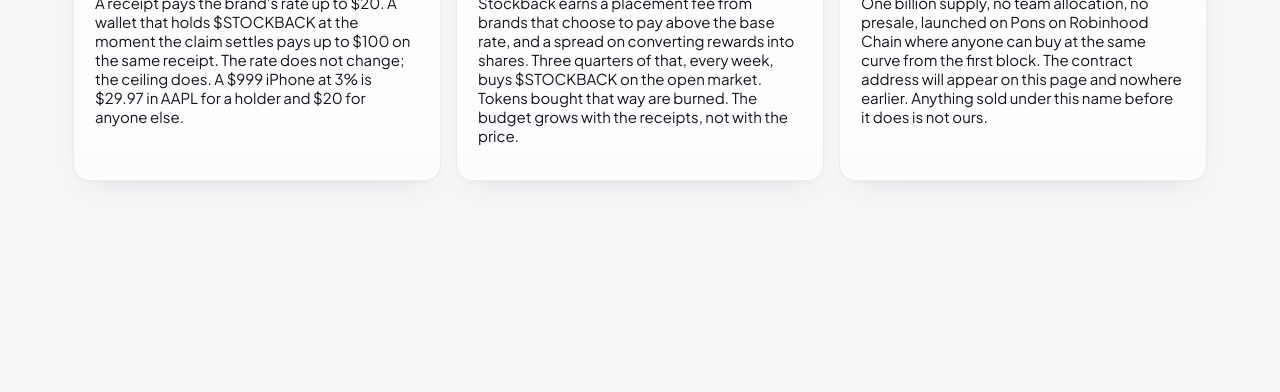
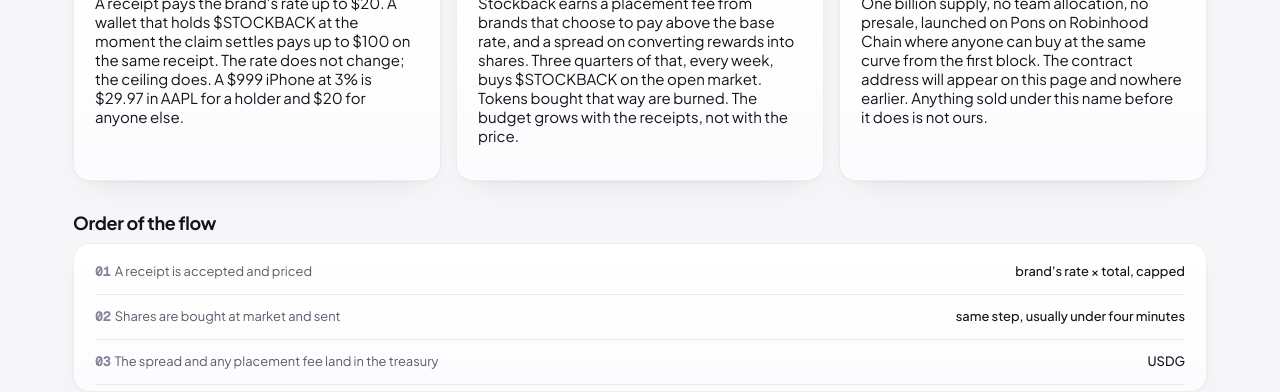
Before and after one commit to stockbackrh/stockback, a website: page token.html in a window 1280 px wide. Shown: the part 438-830 px from the top of the page. Before the commit the page ends 800 px from the top, so only its background shows below. Drawn offline with Linux system fonts and the light colour scheme.

Commit message:
docs: token page, read before buying

```diff
--- a/token.html
+++ b/token.html
@@ -11,7 +11,6 @@
 <link rel="apple-touch-icon" href="/apple-icon.png" type="image/png" sizes="180x180"/>
 <meta name="theme-color" content="#0a0a0b"/>
 <meta property="og:site_name" content="StockBack"/><meta property="og:type" content="website"/>
-<meta property="og:image" content="https://usestockback.xyz/og.png"/><meta name="twitter:card" content="summary_large_image"/><meta name="twitter:image" content="https://usestockback.xyz/og.png"/>
 <script src="/shelf.js"></script>
 
 <title>$STOCKBACK — StockBack</title>
@@ -26,3 +25,9 @@
 <div class="token-card"><h3>It raises your cap</h3><span class="big">$20 → $100</span><p>A receipt pays the brand's rate up to $20. A wallet that holds $STOCKBACK at the moment the claim settles pays up to $100 on the same receipt. The rate does not change; the ceiling does. A $999 iPhone at 3% is $29.97 in AAPL for a holder and $20 for anyone else.</p></div>
 <div class="token-card"><h3>It is what revenue buys</h3><span class="big">75%</span><p>Stockback earns a placement fee from brands that choose to pay above the base rate, and a spread on converting rewards into shares. Three quarters of that, every week, buys $STOCKBACK on the open market. Tokens bought that way are burned. The budget grows with the receipts, not with the price.</p></div>
 <div class="token-card"><h3>It launches on Pons</h3><span class="big">1B</span><p>One billion supply, no team allocation, no presale, launched on Pons on Robinhood Chain where anyone can buy at the same curve from the first block. The contract address will appear on this page and nowhere earlier. Anything sold under this name before it does is not ours.</p></div>
+</div>
+<h2 style="font-size:1.2rem;letter-spacing:-.02em;margin:2rem 0 .6rem">Order of the flow</h2>
+<div class="card reveal" style="padding:.4rem 1.4rem">
+<div class="prow" style="padding:.9rem 0;border-bottom:1px solid var(--line)"><span><b class="mono" style="color:var(--ink-faint)">01</b>&nbsp; A receipt is accepted and priced</span><span>brand's rate × total, capped</span></div>
+<div class="prow" style="padding:.9rem 0;border-bottom:1px solid var(--line)"><span><b class="mono" style="color:var(--ink-faint)">02</b>&nbsp; Shares are bought at market and sent</span><span>same step, usually under four minutes</span></div>
+<div class="prow" style="padding:.9rem 0;border-bottom:1px solid var(--line)"><span><b class="mono" style="color:var(--ink-faint)">03</b>&nbsp; The spread and any placement fee land in the treasury</span><span>USDG</span></div>
```
